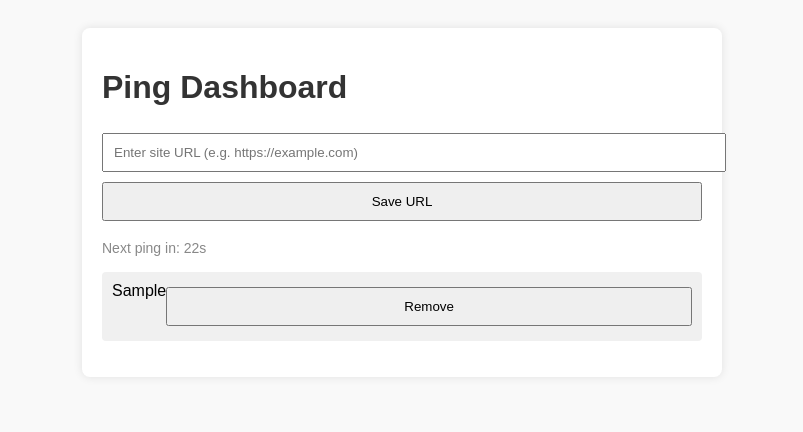
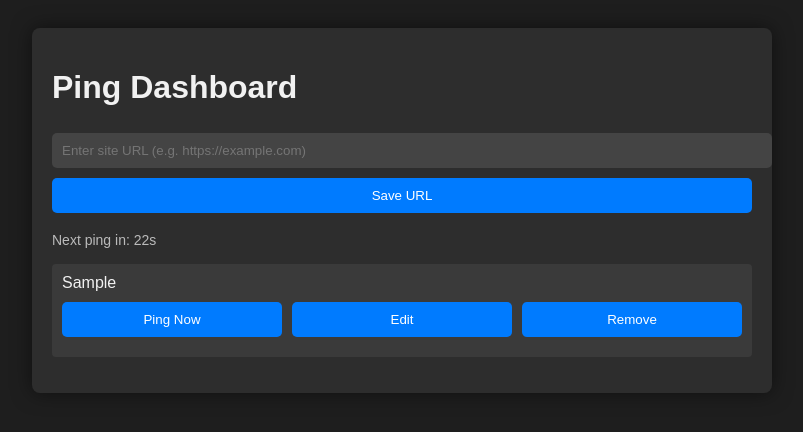
Before and after one commit to trangtung-95/github.io, a plain HTML site: page index.html in a window 1280 px wide. Both pictures are taken after typing "Sample" into the empty fields and a click on the button "Save URL". Shown: the whole page, without its empty margins (238-1041 px from the left). Drawn offline with Linux system fonts and the light colour scheme.

Commit message:
Update index.html

```diff
--- a/index.html
+++ b/index.html
@@ -5,13 +5,58 @@
   <meta name="viewport" content="width=device-width, initial-scale=1.0" />
   <title>Auto Ping Dashboard</title>
   <style>
-    body { font-family: sans-serif; background: #f9f9f9; padding: 20px; }
-    h1 { color: #333; }
-    .container { max-width: 600px; margin: 0 auto; background: white; padding: 20px; border-radius: 8px; box-shadow: 0 0 10px rgba(0,0,0,0.1); }
-    input, button { padding: 10px; margin: 5px 0; width: 100%; }
+    body {
+      font-family: sans-serif;
+      background: #1e1e1e;
+      color: #f1f1f1;
+      padding: 20px;
+    }
+    h1 { color: #f1f1f1; }
+    .container {
+      max-width: 700px;
+      margin: 0 auto;
+      background: #2d2d2d;
+      padding: 20px;
+      border-radius: 8px;
+      box-shadow: 0 0 20px rgba(0,0,0,0.5);
+    }
+    input, button {
+      padding: 10px;
+      margin: 5px 0;
+      width: 100%;
+      border: none;
+      border-radius: 5px;
+    }
+    input {
+      background: #444;
+      color: #fff;
+    }
+    button {
+      background: #007bff;
+      color: white;
+      cursor: pointer;
+    }
     ul { list-style: none; padding: 0; }
-    li { background: #f0f0f0; margin-bottom: 5px; padding: 10px; border-radius: 4px; display: flex; justify-content: space-between; }
-    .countdown { font-size: 14px; color: #888; }
+    li {
+      background: #3a3a3a;
+      margin-bottom: 5px;
+      padding: 10px;
+      border-radius: 4px;
+    }
+    .countdown {
+      font-size: 14px;
+      color: #bbb;
+    }
+    .btn-group {
+      display: flex;
+      gap: 10px;
+      margin-top: 5px;
+    }
+    .response {
+      font-size: 13px;
+      margin-top: 5px;
+      color: #8f8;
+    }
   </style>
 </head>
 <body>
@@ -44,11 +89,34 @@
       }
     }
 
+    function updateUrl(index) {
+      const newUrl = prompt("Edit URL:", urls[index]);
+      if (newUrl) {
+        urls[index] = newUrl.trim();
+        saveUrls();
+        renderUrls();
+      }
+    }
+
     function renderUrls() {
       urlListEl.innerHTML = '';
       urls.forEach((url, index) => {
         const li = document.createElement('li');
-        li.innerHTML = `${url} <button onclick="removeUrl(${index})">Remove</button>`;
+        const responseEl = document.createElement('div');
+        responseEl.className = 'response';
+        responseEl.id = `response-${index}`;
+
+        li.innerHTML = `<div>${url}</div>`;
+        const btnGroup = document.createElement('div');
+        btnGroup.className = 'btn-group';
+        btnGroup.innerHTML = `
+          <button onclick="pingUrl(${index})">Ping Now</button>
+          <button onclick="updateUrl(${index})">Edit</button>
+          <button onclick="removeUrl(${index})">Remove</button>
+        `;
+
+        li.appendChild(btnGroup);
+        li.appendChild(responseEl);
         urlListEl.appendChild(li);
       });
     }
@@ -59,12 +127,19 @@
       renderUrls();
     }
 
+    function pingUrl(index) {
+      const url = urls[index];
+      fetch(url, { mode: 'no-cors' })
+        .then(() => {
+          document.getElementById(`response-${index}`).textContent = 'Ping successful (no-cors, assumed OK)';
+        })
+        .catch(() => {
+          document.getElementById(`response-${index}`).textContent = 'Ping failed';
+        });
+    }
+
     function pingUrls() {
-      urls.forEach(url => {
-        fetch(url, { mode: 'no-cors' })
-          .then(() => console.log(`Pinged ${url}`))
-          .catch(() => console.warn(`Failed to ping ${url}`));
-      });
+      urls.forEach((_, index) => pingUrl(index));
     }
 
     function startCountdown() {
```
